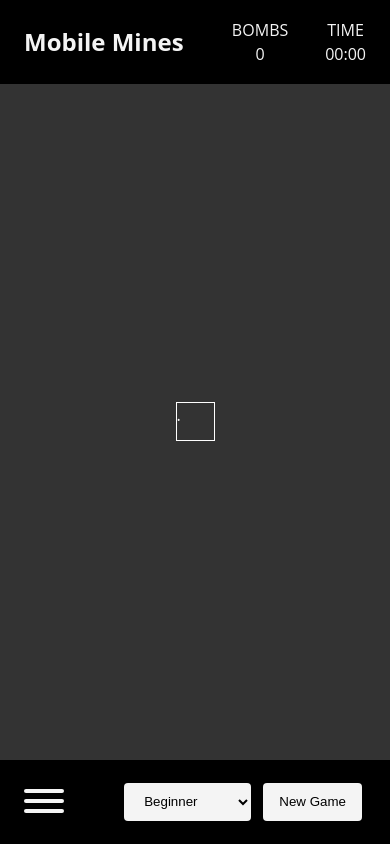
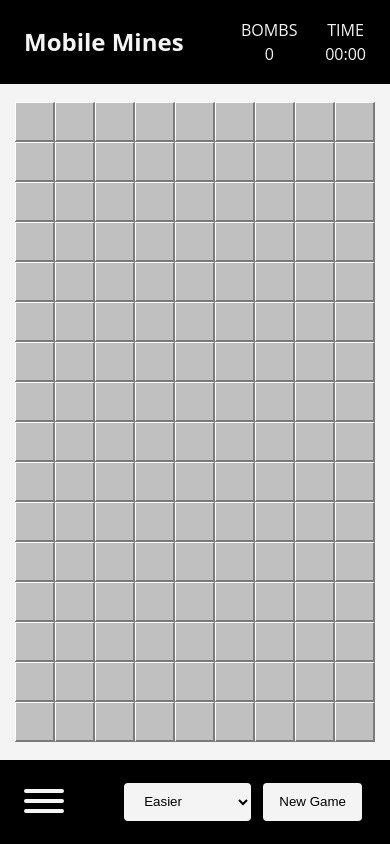
Before and after one commit to redirwin/Bomb-Yard, a plain HTML site: page index.html in a window 390 px wide. Drawn offline with nearby package versions, Linux system fonts and the light colour scheme.

Commit message:
Creates visible game layout.

```diff
--- a/index.html
+++ b/index.html
@@ -17,16 +17,20 @@
 </head>
 
 <body>
-    <div id="orientation-required">
+
     <section id="marquee">
+        <div id="marquee-container">
             <h1>Mobile Mines</h1>
+            <div id="top-stats">
                 <div id="bomb-count"><span>BOMBS</span><span id="bomb-count">0</span></div>
                 <div id="timer"><span>TIME</span><span id="time-left">00:00</span></div>
+            </div>
+        </div>
     </section>
     <section id="game-grid">
-            <div class="cell">.</div>
     </section>
-        <section id="footer">
+    <footer>
+        <div id="footer-container">
             <button class="hamburger hamburger--squeeze" type="button">
                 <span class="hamburger-box">
                     <span class="hamburger-inner"></span>
@@ -41,17 +45,19 @@
             </div>
             <form id="difficulty-form">
                 <select name="difficulty" id="difficulty" aria-label="difficulty selection">
-                    <option value="beginner">Beginner</option>
+                    <option value="easier">Easier</option>
                     <option value="intermediate">Intermediate</option>
                     <option value="expert">Expert</option>
                 </select>
                 <button id="new-game-button">New Game</button>
             </form>
-        </section>
         </div>
+    </footer>
     <div id="orientation-warning">
         Please rotate your device 90 degrees.
     </div>
+
+
 </body>
 
 </html>
--- /dev/null
+++ b/scripts/build-game-grid.js
@@ -0,0 +1,30 @@
+export function buildGameGrid(gridArray, gridDefinition, cellSize) {
+
+    console.log(gridDefinition)
+
+    const gameGrid = document.querySelector("#game-grid");
+
+    let content = "";
+
+    gridArray.forEach((cell, index) => {
+        content += `
+            <span class="cell" id="${cell.uid}"></span>
+        `
+
+      if (cell.isRowEnd) {
+            content += `<br/>`
+        }
+
+    })
+
+    gameGrid.innerHTML = content;
+
+    const cells = document.querySelectorAll(".cell");
+
+    cells.forEach((cell) => {
+        cell.style.width = cellSize + "px";
+        cell.style.height = cellSize + "px";
+    })
+
+    return;
+}
--- a/scripts/build-grid-array.js
+++ b/scripts/build-grid-array.js
@@ -4,15 +4,21 @@ export function buildGridArray(gridSizes) {
     for (let i = 0; i < gridSizes.cellCount; i++) {
         gridArray.push(
             {
-                cellNumber: i + 1,
+                uid: i + 1,
                 x: i % gridSizes.columnCount + 1,
                 y: Math.floor(i / gridSizes.columnCount) + 1,
+                isRowEnd: (i + 1) % gridSizes.columnCount === 0,
+                type: "empty",
+                cleared: false,
+                flagged: false,
             }
         );
     }
 
-    gridArray.forEach((cell) => {
-        console.log(cell.cellNumber + " (" + cell.x + ", " + cell.y + ")")
-    })
+    // gridArray.forEach((cell) => {
+    //     console.log(cell.cellNumber + " (" + cell.x + ", " + cell.y + ")" + " isRowEnd: " + cell.isRowEnd)
+    // })
+
+    return gridArray;
 
 }
--- a/scripts/cell-pixels.js
+++ /dev/null
@@ -1 +0,0 @@
-export const cellPixels = [35, 40, 45];
--- a/scripts/define-grid.js
+++ b/scripts/define-grid.js
@@ -1,15 +1,18 @@
 export function defineGrid(cellPixels) {
 
-  const gridWidth = parseFloat(window.innerWidth);
-  const gridHeight = parseFloat(window.innerHeight) * 0.8;
+  // const gridWidth = parseFloat(window.innerWidth);
+  // const gridHeight = parseFloat(window.innerHeight) * 0.8;
+
+  const gridWidth = document.querySelector("#game-grid").offsetWidth;
+  const gridHeight = document.querySelector("body").offsetHeight * .8;
 
   let columnCount = Math.floor(gridWidth / cellPixels);
   let rowCount = Math.floor(gridHeight / cellPixels);
   let cellCount = columnCount * rowCount;
 
-  console.log("columnCount: " + columnCount);
-  console.log("rowCount: " + rowCount);
-  console.log("cellCount: " + cellCount);
+  // console.log("columnCount: " + columnCount);
+  // console.log("rowCount: " + rowCount);
+  // console.log("cellCount: " + cellCount);
 
   return ({
     columnCount: columnCount,
--- /dev/null
+++ b/scripts/get_user_settings.js
@@ -0,0 +1,14 @@
+function cellPixelSize() {
+    const cellPixelsArray = [35, 40, 45];
+
+    // ENTER CODE TO REGISTER THE USER'S CHOICE OF CELL SIZE HERE
+    // SMALL == cellPixelsArray[0] == 35
+    // MEDIUM == cellPixelsArray[1] == 40
+    // LARGE == cellPixelsArray[2] == 45
+
+    // return cellPixelsArray[2];
+    return 40;
+
+}
+
+export { cellPixelSize };
--- a/scripts/main.js
+++ b/scripts/main.js
@@ -1,17 +1,15 @@
-import { cellPixels } from "./cell-pixels.js";
 import { defineGrid } from "./define-grid.js";
 import { buildGridArray } from "./build-grid-array.js";
+import { cellPixelSize } from "./get_user_settings.js";
+import { buildGameGrid } from "./build-game-grid.js";
 
 const hamburger = document.querySelector(".hamburger");
 const menu = document.querySelector("#menu");
 const difficultyForm = document.querySelector("#difficulty-form");
 const newGameBtn = document.querySelector("#new-game-button");
-const cellSize = 2; // see cell-pixels.js
-const gridSizesObject = defineGrid(cellPixels[cellSize]);
-const gridArray = buildGridArray(gridSizesObject);
-const cellDivs = document.querySelectorAll(".cell");
+const gridDefinition = defineGrid(cellPixelSize());
+const gridArray = buildGridArray(gridDefinition);
 
-// console.log(gridSizesObject)
 
 $(document).ready(function () {
   $(hamburger).click(function () {
@@ -22,6 +20,8 @@ $(document).ready(function () {
 
 });
 
+buildGameGrid(gridArray, gridDefinition, cellPixelSize());
+
 newGameBtn.addEventListener("click", function (event) {
   event.preventDefault();
 });
--- a/styles/main.css
+++ b/styles/main.css
@@ -1,3 +1,33 @@
+:root {
+
+  /* COLOR PALETTE
+
+      #f4f4f4 - white
+      #000000 - black
+      #333333 - dark grey
+      #1E5128 - green
+      #D8E9A8 - light green
+      #6E5341 - brown
+      #136d15 - dark grass green
+      #138510 - lighter grass green
+      #41980a - lightest grass green
+
+  */
+
+  --body-background: #f4f4f4;
+  --body-text: #000000;
+  --aside-text: #f4f4f4;
+  --aside-background: #000000;
+
+  --cell-background: #C0C0C0;
+  --cell-background-hover: #D8E9A8;
+  --cell-all-borders: #f4f4f4;
+  --cell-br-borders: #7B7B7B;
+  --cell-tl-borders: #ffffff;
+  --cell-dirt: #6E5341;
+
+}
+
 *,
 *:before,
 *:after {
@@ -14,8 +44,18 @@ body {
   font-family: 'Open Sans', sans-serif;
   font-size: 16px;
   line-height: 1.5;
-  background-color: #333;
-  color: #f4f4f4;
+  color: var(--body-text);
+  background: var(--body-background);
+  height: 100vh;
+  width: 100vw;
+  display: flex;
+  justify-content: center;
+  align-items: center;
+  margin: 0 auto;
+}
+
+body, #marquee-container, #footer-container {
+  max-width: 1024px;
 }
 
 #hamburger,
@@ -25,10 +65,11 @@ button {
 }
 
 #marquee,
-#footer {
+footer {
   position: fixed;
   width: 100vw;
-  background: #000;
+  background: var(--aside-background);
+  color: var(--aside-text);
   z-index: 9999;
   display: flex;
   padding: 0 1.5rem;
@@ -42,11 +83,36 @@ button {
   justify-content: space-between;
 }
 
+footer {
+  bottom: 0;
+  left: 0;
+  height: 10vh;
+  align-items: center;
+  justify-content: space-between;
+}
+
+#marquee-container, #footer-container {
+  display: flex;
+  align-items: center;
+  justify-content: space-between;
+  margin: 0 auto;
+  width: 100%;
+}
+
 #marquee h1 {
   width: 50%;
+  line-height: 1.5rem;
 }
 
-#marquee span {
+#top-stats {
+  width: 30%;
+  max-width: 200px;
+  min-width: 125px;
+  display: flex;
+  justify-content: space-between;
+}
+
+#top-stats span {
   display: flex;
   flex-direction: column;
   align-items: center;
@@ -78,7 +144,7 @@ button {
   bottom: 10vh;
   left: 0;
   width: 100vw;
-  background: #000;
+  background: var(--aside-background);
   z-index: 9999;
   display: flex;
   flex-direction: column;
@@ -88,7 +154,7 @@ button {
 }
 
 #menu a {
-  color: #f4f4f4;
+  color: var(--aside-text);
   text-decoration: none;
   font-size: 1.25rem;
   padding: 1rem 1.5rem;
@@ -116,27 +182,53 @@ select, button {
 /* GAME GRID STYLES */
 
 #game-grid {
-  height: 80vh;
   width: 100vw;
-  margin-top: 10vh;
   display: flex;
+  flex-wrap: wrap;
+  justify-content: center;
   align-items: center;
-  justify-content: center;
 }
 
 .cell {
-  height: 39px;
-  width: 39px;
-  border: 1px solid white;
+  display: inline-flex;
+  justify-content: center;
+  align-items: center;
+  line-height: 0;
+  padding: 0;
+  margin: 0;
+  transition: all .2;
+  border-top: 1px solid var(--cell-tl-borders);
+  border-left: 1px solid var(--cell-tl-borders);
+  border-right: 2px solid var(--cell-br-borders);
+  border-bottom: 2px solid var(--cell-br-borders);
+  background-color: var(--cell-background);
+}
+
+.cell.brown {
+  background: var(--cell-dirt);
+}
+
+.cell.clicked {
+  background: var(--cell-dirt);
+}
+
+#orientation-warning {
+  display: none;
 }
 
 
-@media only screen and (orientation: landscape) {
+@media only screen and (orientation: landscape) and (max-width: 1280px) {
   #orientation-required {
     display: none;
   }
 
   #orientation-warning {
+    position: fixed;
+    top: 0;
+    left: 0;
+    color: var(--aside-text);
+    background-color: var(--aside-background);
+    z-index: 10000;
     height: 100vh;
     width: 100vw;
     display: flex;
```
Lines whose indentation alone changed are shown as unchanged.
